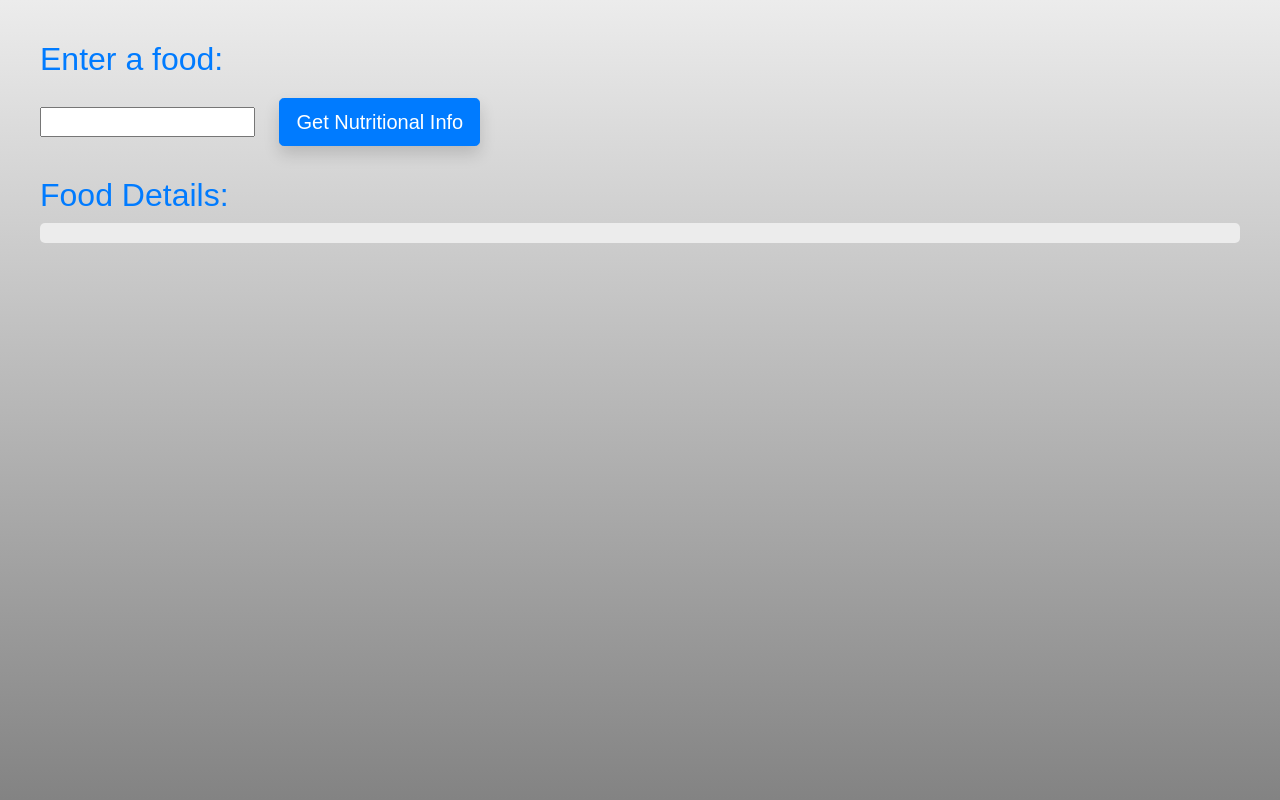
After one commit to kaminsca/Climate-App, a Flask app: page /nutritionle in a window 1280 px wide. The commit adds this page. Run offline with Flask 3, Linux system fonts and the light colour scheme; some libraries are stand-ins or nearby versions.

Commit message:
added nutritionle

```diff
--- a/app/__init__.py
+++ b/app/__init__.py
@@ -4,7 +4,8 @@ import json
 import requests
 import wikipedia
 import sys
-import random
+# import random
+from fatsecret import Fatsecret
 
 app = Flask(__name__)
 
@@ -33,6 +34,8 @@ def about():
 
 @app.route("/")
 def home():
+    for path in sys.path:
+        print(path)
     return render_template('home_page.html')
 @app.route("/US", methods=["GET", "POST"])
 def US_temps():
@@ -119,14 +122,6 @@ def get_wikipedia_summary():
     search_query = request.args.get("query")
     print(search_query)
 
-    # try:
-    #     p = wikipedia.summary(search_query, auto_suggest=False)
-    # except wikipedia.DisambiguationError as e:
-    #     s = random.choice(e.options)
-    #     p = wikipedia.summary(s)
-    #
-    # return p
-
     try:
         summary = wikipedia.summary(search_query, auto_suggest=False)
         response = {'summary': summary}
@@ -135,22 +130,17 @@ def get_wikipedia_summary():
         response = {'error': {'code': 'disambiguation', 'options': e.options}}
 
     return jsonify(response)
-    # url = "https://en.wikipedia.org/w/api.php"
-    # response = requests.get(url, params = {
-    #     "action": "query",
-    #     "format": "json",
-    #     "list": "search",
-    #     "prop": "extracts",
-    #     "exlimit": "max",  # Set exlimit to "max" to return the maximum number of extracts
-    #     "explaintext": 1,  # Set explaintext to 1 to return extracts as plain text
-    #     "exintro": 1,  # Set exintro to 1 to return only the content before the first section
-    #     "srsearch": search_query,
-    # })
-    # if response.status_code == 200:
-    #     data = response.json()
-    #     return data
-    # else:
-    #     return "Error fetching data", 500
+
+@app.route("/nutritionle", methods=["GET"])
+def nutritionle():
+    return render_template('nutritionle.html')
+
+@app.route("/get_nutrition", methods=["GET"])
+def get_nutrition():
+    fs = Fatsecret(consumer_key='1b982ca1619f465cb23a0de435893c49', consumer_secret='3d715edacad149998b56dbd44caf56ce')
+    search_query = request.args.get("query")
+    food = fs.foods_search(search_query)
+    return food
 
 if __name__ == "__main__":
     app.run(debug=True, port=5000, threaded=True)
--- a/app/static/css/wiki_page.css
+++ b/app/static/css/wiki_page.css
@@ -22,6 +22,11 @@
     margin-top: 5px;
 }
 
+.option{
+    margin-right: 10px;
+    margin-top: 5px;
+}
+
 .summary {
     font-family: 'Arial', sans-serif;
     font-size: 20px;
--- /dev/null
+++ b/app/static/js/nutrition_search.js
@@ -0,0 +1,41 @@
+$(document).ready(function() {
+    $('#wikiForm').submit(function(e) {
+        e.preventDefault(); // Prevent the form from submitting
+
+        // Get the user's input
+        var food = $('#food').val();
+
+        // Make an AJAX request to get the Wikipedia summary
+        $.get('/get_nutrition', { query: food }, function(response) {
+            console.log(response);
+            // $('#summary').text(response[0].food_description);
+            showOptions(response);
+        });
+    });
+    function showOptions(options){
+        console.log("showing options: ");
+        var buttonsHtml = '';
+        options.forEach(function (option, index) {
+            specific_food = option.food_type + " " + option.food_name;
+            if (option.hasOwnProperty("brand_name")) {
+                specific_food = option.brand_name + " " + option.food_name;
+            }
+            buttonsHtml += '<button class="option btn btn-primary btn-lg shadow" type="submit" data-query="'
+                + specific_food + '">' + specific_food + '</button>';
+        });
+
+        // Display buttons in a container (e.g., a div with id "disambiguation-options")
+        $('#options').html(buttonsHtml);
+
+        // Add click event handler for disambiguation options
+        $('.option').click(function () {
+            var selectedQuery = $(this).data('query');
+            console.log(selectedQuery);
+            // Make a new AJAX request with the selected option
+            $.get('/get_nutrition', { query: selectedQuery}, function (response) {
+                // Display the summary for the selected option
+                $('#summary').text(response[0].food_description);
+            });
+        });
+    }
+});
--- a/app/templates/home_page.html
+++ b/app/templates/home_page.html
@@ -10,6 +10,7 @@
             <p><a href="US" class="btn btn-primary btn-lg shadow">US Temperatures</a></p>
             <p><a href="historical" class="btn btn-primary btn-lg shadow">Temperatures Compared to Historical</a></p>
             <p><a href="wiki" class="btn btn-primary btn-lg shadow">Wikipedia API</a></p>
+            <p><a href="nutritionle" class="btn btn-primary btn-lg shadow">Nutritionle</a></p>
         </div>
     </div>
 </body>
--- /dev/null
+++ b/app/templates/nutritionle.html
@@ -0,0 +1,26 @@
+<!DOCTYPE html>
+<html lang="en">
+<head>
+    <meta charset="UTF-8">
+    <title>Nutritionle</title>
+    <link rel="stylesheet" type="text/css" href="{{ url_for('static', filename='css/universal.css') }}">
+    <link rel="stylesheet" href="https://maxcdn.bootstrapcdn.com/bootstrap/4.5.2/css/bootstrap.min.css">
+    <script src="https://code.jquery.com/jquery-3.6.0.min.js"></script>
+    <link rel="stylesheet" type="text/css" href="{{ url_for('static', filename='css/wiki_page.css') }}">
+
+</head>
+<body class="body">
+    <h2 class="h2">Enter a food:</h2>
+    <form id="wikiForm" class="form">
+{#        <label for="query">Enter a search query:</label>#}
+        <input type="text" class="inputBox" id="food" name="food">
+        <button class="btn btn-primary btn-lg shadow" type="submit">Get Nutritional Info</button>
+    </form>
+    <div id="options"></div>
+    <div id="summaryContainer" class="summaryContainer">
+        <h2 class="h2">Food Details:</h2>
+        <p id="summary" class="summary"></p>
+    </div>
+    <script src="{{ url_for('static', filename='js/nutrition_search.js') }}"></script>
+</body>
+</html>
```
